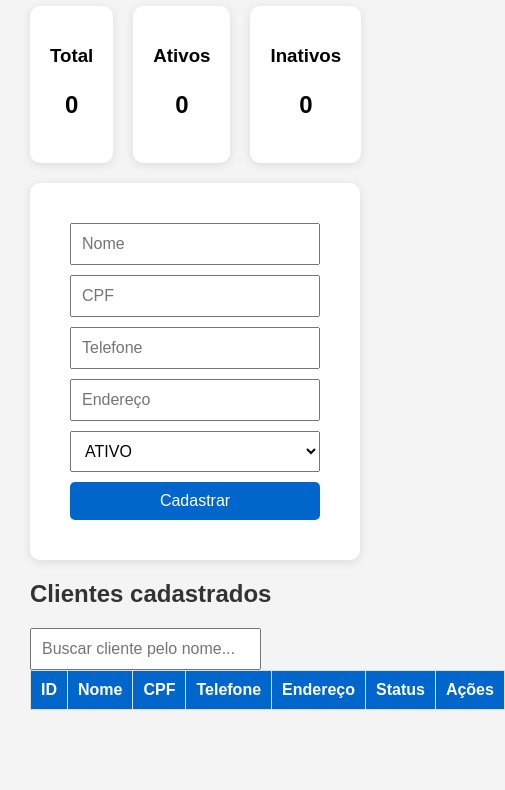
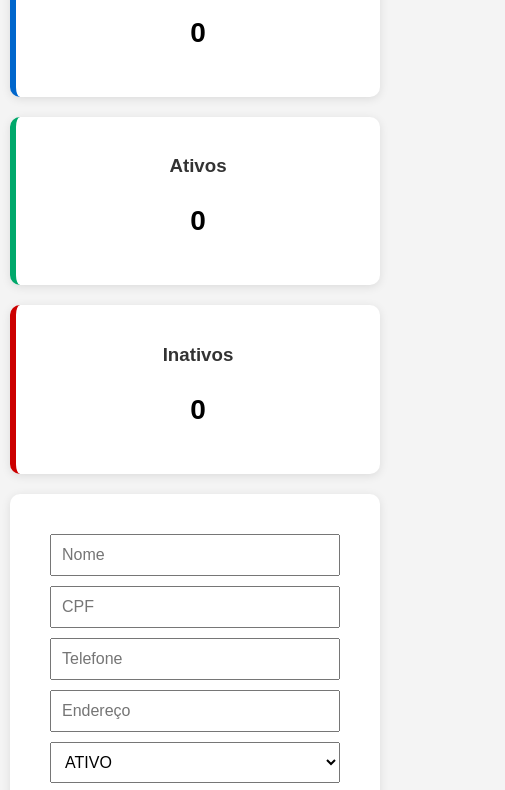
Before and after one commit to AndreMSOliveira/isp-management-system, a website: page Frontend/index.html in a window 390 px wide. Shown: the part 82-872 px from the top of the page, 505 px wide, since content can reach past the window. Before the commit the page ends 844 px from the top, so only its background shows below. Drawn offline with Linux system fonts and the light colour scheme; no server answers.

Commit message:
Melhorias visuais no dashboard

```diff
--- a/Frontend/css/style.css
+++ b/Frontend/css/style.css
@@ -71,8 +71,12 @@ th {
 
 .dashboard {
   display: flex;
+  flex-direction: row;
   gap: 20px;
   margin-bottom: 20px;
+  justify-content: center;
+  align-items: stretch;
+  flex-wrap: nowrap;
 }
 
 .card-info {
@@ -82,13 +86,65 @@ th {
   width: 200px;
   text-align: center;
   box-shadow: 0 2px 10px rgba(0,0,0,.1);
+  border-left: 6px solid #0066cc;
 }
 
 .card-info h3 {
   margin-bottom: 10px;
+  color: #333;
 }
 
 .card-info p {
-  font-size: 24px;
+  font-size: 28px;
   font-weight: bold;
 }
+
+@media (max-width: 768px) {
+  body {
+    margin: 10px;
+  }
+
+  .container {
+    width: 100%;
+  }
+
+  .dashboard {
+    flex-direction: column;
+  }
+
+  .card-info {
+    width: auto;
+  }
+
+  form {
+    width: auto;
+    max-width: 100%;
+  }
+
+  input,
+  select,
+  button {
+    width: 100%;
+    box-sizing: border-box;
+  }
+
+  table {
+    font-size: 12px;
+  }
+
+  th,
+  td {
+    padding: 6px;
+  }
+}
+.total {
+  border-left-color: #0066cc;
+}
+
+.ativos {
+  border-left-color: #00a86b;
+}
+
+.inativos {
+  border-left-color: #cc0000;
+}
--- a/Frontend/index.html
+++ b/Frontend/index.html
@@ -8,25 +8,25 @@
 </head>
 
 <body>
-
 <div class="container">
 
-        <h1>Controle de Clientes</h1>
   <div class="dashboard">
 
-  <div class="card-info">
+    <div class="card-info total">
       <h3>Total</h3>
       <p id="totalClientes">0</p>
     </div>
 
-  <div class="card-info">
+    <div class="card-info ativos">
       <h3>Ativos</h3>
       <p id="clientesAtivos">0</p>
     </div>
 
-  <div class="card-info">
+    <div class="card-info inativos">
       <h3>Inativos</h3>
       <p id="clientesInativos">0</p>
+    </div>
+
   </div>
 
 </div>
--- a/Frontend/js/app.js
+++ b/Frontend/js/app.js
@@ -90,11 +90,18 @@ form.addEventListener('submit', async (event) => {
 });
 
 async function excluirCliente(id) {
-    await fetch(`${API_URL}/${id}`, {
-        method: 'DELETE'
-    });
 
-    listarClientes();
+  const confirmar = confirm("Tem certeza que deseja excluir este cliente?");
+
+  if (!confirmar) {
+    return;
+  }
+
+  await fetch(`${API_URL}/${id}`, {
+    method: 'DELETE'
+  });
+
+  listarClientes();
 }
 
 listarClientes();
```
Lines whose indentation alone changed are shown as unchanged.
